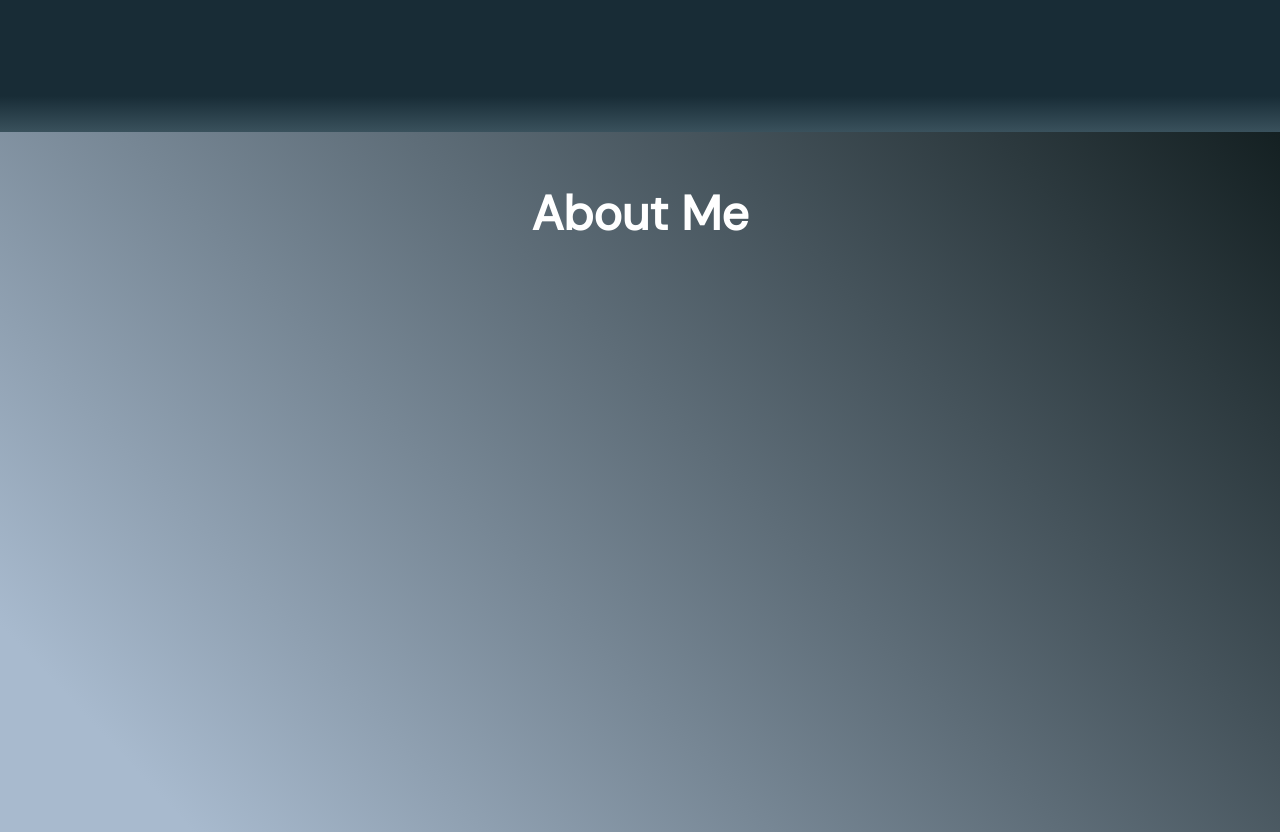
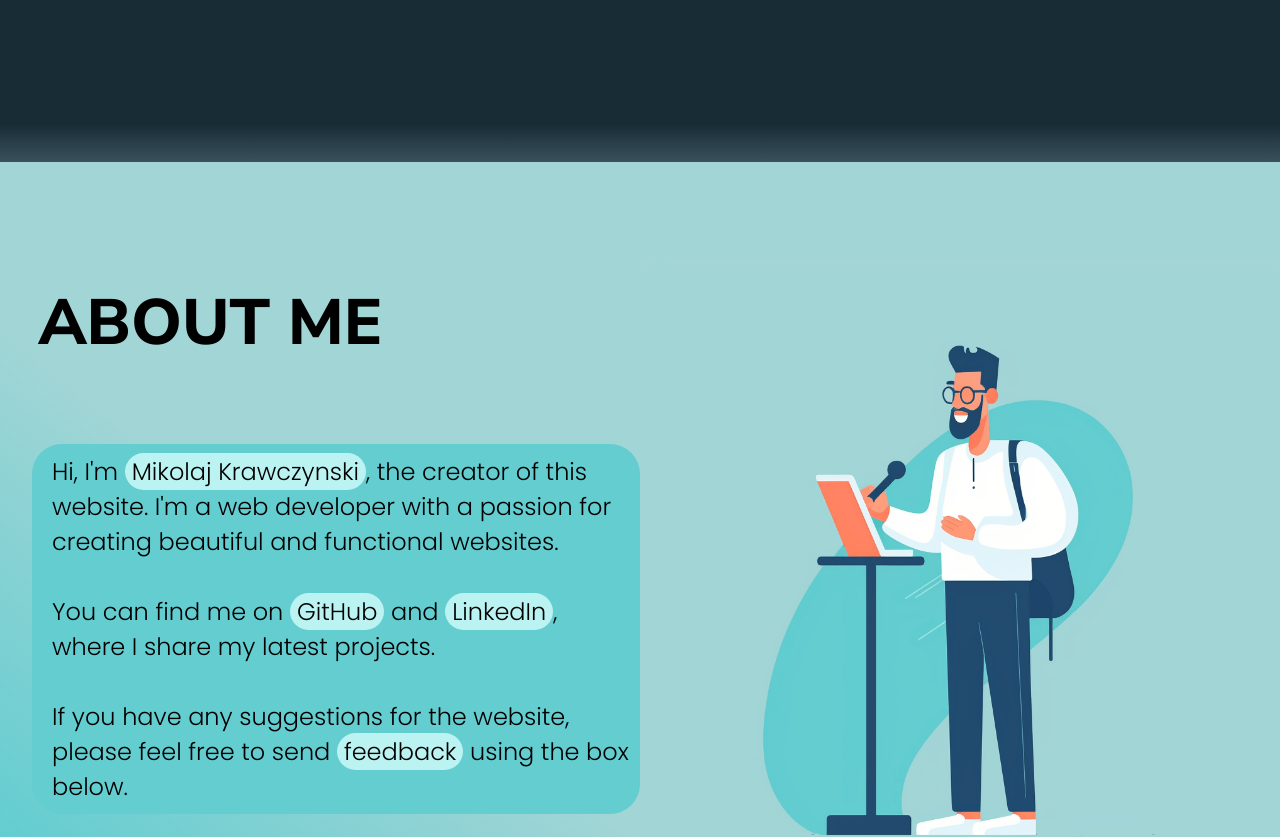
Before and after one commit to m1ckeyyy/improvement-center, a React (Vite) app in the folder client/: page / in a window 1280 px wide. Shown: the part 1600-2437 px from the top of the page. Built offline with nearby package versions, Linux system fonts and the light colour scheme.

Commit message:
about section styling

```diff
--- a/client/src/App.jsx
+++ b/client/src/App.jsx
@@ -1,7 +1,7 @@
 import React, { lazy, Suspense, useTransition } from "react";
 import LoadingScreen from "./pages/effects/LoadingScreen";
 
-const About = lazy(() => import("./pages/About"));
+// const About = lazy(() => import("./pages/About/About"));
 const Login = lazy(() => import("./pages/Login/Login"));
 const Register = lazy(() => import("./pages/Register/Register"));
 const Home = lazy(() => import("./pages/Home/Home"));
@@ -20,10 +20,10 @@ function App() {
         <Suspense fallback={<LoadingScreen />}>
           <Routes>
             <Route path="/" element={<Home />} />
-            <Route path="/about" element={<About />} />
+            {/* <Route path="/about" element={<About />} /> */}
             <Route path="/login" element={<Login />} />
             <Route path="/register" element={<Register />} />
-            <Route path="/tools" element={<Tools />} />
+            {/* <Route path="/#tools" element={<Tools />} /> */}
           </Routes>
         </Suspense>
       </SuspenseRouter>
--- a/client/src/components/AboutSection/AboutSection.jsx
+++ b/client/src/components/AboutSection/AboutSection.jsx
@@ -23,12 +23,40 @@ const AboutSection = () => {
   return (
     <div className={styles.container} id="about" ref={aboutRef}>
       <section className={styles.aboutSection}>
+        <div className={styles.leftContent}>
           <div
             className={`${styles.aboutHeader} ${
               showContent ? styles.runAboutHeaderEffect : ""
             }`}
           >
-					About Me
+            ABOUT ME
+          </div>
+
+          <div className={styles.aboutText}>
+            <p>
+              Hi, I'm <span>Mikolaj Krawczynski</span>, the creator of this
+              website. I'm a web developer with a passion for creating beautiful
+              and functional websites.
+            </p>
+            <br />
+            <p>
+              You can find me on <span>GitHub</span> and <span>LinkedIn</span>,
+              where I share my latest projects.
+            </p>
+            <br />
+
+            <p>
+              If you have any suggestions for the website, please feel free to
+              send <span>feedback</span> using the box below.
+            </p>
+          </div>
+        </div>
+        <div className={styles.rightContent}>
+          <img
+            src="images/presenter2.png"
+            alt="presenter"
+            className={styles.presenterImg}
+          />
         </div>
       </section>
     </div>
--- a/client/src/components/AboutSection/AboutSection.module.scss
+++ b/client/src/components/AboutSection/AboutSection.module.scss
@@ -1,26 +1,34 @@
 @import url("https://fonts.googleapis.com/css2?family=DM+Sans&display=swap");
+@import url("https://fonts.googleapis.com/css2?family=Nunito+Sans:wght@900&display=swap");
+@import url("https://fonts.googleapis.com/css2?family=Poppins:wght@300&display=swap");
+
 .container {
-	overflow-x: hidden;
+  overflow: hidden;
   min-height: 700px;
-	height: 80vh;
+  height: 100vh;
+  //   background-color: #a2d5d6;
   background: linear-gradient(
-		47deg,
-		rgb(168, 186, 206) 10%,
-		rgb(20, 32, 34) 100%
+    39deg,
+    rgba(99, 205, 208, 1) 7%,
+    rgba(162, 213, 214, 1) 35%
   );
 }
 .aboutSection {
   display: flex;
-	justify-content: center;
+  padding-top: 40px;
+
+  //   justify-content: center;
 }
 .aboutHeader {
-	padding: 50px;
-	font-size: 3em;
+  padding: 12% 6%;
+  font-size: 4em;
   font-weight: bold;
-	font-family: "DM Sans", sans-serif;
-	color: white;
+  font-family: "Nunito Sans", sans-serif;
+  color: black;
   transform: translateY(-50%);
   opacity: 0;
+
+  //   letter-spacing: 7px;
   // z-index: -1;
   // letter-spacing: 100px;
   // transition: letter-spacing 1s ease-in;
@@ -32,3 +40,31 @@
   // letter-spacing: 10px;
   // transition: letter-spacing 1s ease-in;
 }
+.leftContent {
+  flex: 1 0 50%;
+}
+.rightContent {
+  flex: 1 0 50%;
+  margin-top: 60px;
+}
+.presenterImg {
+  width: 100%;
+  height: 100%;
+  object-fit: cover;
+}
+.aboutText {
+  color: black;
+  font-family: "Poppins", sans-serif;
+  font-size: 1.5em;
+  margin-left: 5%;
+
+  background-color: #63cdd0;
+  border-radius: 30px;
+  padding: 10px 5px 10px 20px;
+  span {
+    // border: 2px solid red;
+    background-color: #bbf2f2;
+    border-radius: 20px;
+    padding: 2px 7px;
+  }
+}
--- a/client/src/components/LandingSection/landingPage.module.scss
+++ b/client/src/components/LandingSection/landingPage.module.scss
@@ -29,6 +29,7 @@ $DM: "DM Sans", sans-serif;
 .mainHeading {
   position: relative;
   font-family: $nunito;
+  // font-weight: 800;
   text-transform: uppercase;
   font-size: 4em;
   // text-align: right;
--- a/client/src/components/ToolsSection/ToolsSection.jsx
+++ b/client/src/components/ToolsSection/ToolsSection.jsx
@@ -22,7 +22,6 @@ const ToolsSection = () => {
 								alt="pomodoro"
 								className={styles.pomodoroImg}
 							/>
-
 							<a href="#">
 								Go To Pomodoro <BsArrowUpRightSquare size="22" />
 							</a>
--- a/client/src/components/ToolsSection/ToolsSection.module.scss
+++ b/client/src/components/ToolsSection/ToolsSection.module.scss
@@ -10,7 +10,7 @@
 .container {
   overflow: hidden;
   // height: 100vh;
-	min-height: 900px;
+  min-height: 930px;
   background: linear-gradient(
     180deg,
     rgba(83, 109, 121, 1) -1%,
@@ -158,7 +158,8 @@
   }
 
   .toolsHeader {
-		padding: 10% 0 10% 0;
+    padding: 10% 27px 10% 10px;
+    // padding: 10% 0 10% 0;
     h1 {
       font-size: 2.7em;
     }
@@ -185,3 +186,35 @@
     }
   }
 }
+@media (max-width: 516px) {
+  .tool {
+    margin: 0 0%;
+  }
+  .toolsContainer {
+    margin: 0 10%;
+  }
+}
+@media (max-width: 316px) {
+  .toolsContainer {
+    margin: 0 5%;
+  }
+  .toolsHeader {
+    h1 {
+      font-size: 2em;
+    }
+  }
+}
+@media (max-width: 416px) {
+  .toolsHeader {
+    flex-direction: column;
+
+    h1 {
+      margin-right: 0;
+      white-space: nowrap;
+    }
+    svg {
+      height: 35px;
+      width: 35px;
+    }
+  }
+}
--- a/client/src/pages/About.jsx
+++ /dev/null
@@ -1,17 +0,0 @@
-export default function About() {
-  return <h1>About</h1>;
-  //
-}
-
-/*
-	- apply useTransition in App.jsx to disable loading screen on route change ✅
-	- loading screen ✅
-	- change color, height, positioning on homepage dropdown menu
-	- show password
-	- caps lock reminder
-	- homepage styling
-	- change current homepage to </Navbar>
-	- Configure Authentication States
-		> user not auth { 🗣 | Login | Register }
-		> user auth { 🗣 (or profile icon) | <Username> | Logout }
-*/
--- a/client/src/pages/Navbar/Navbar.jsx
+++ b/client/src/pages/Navbar/Navbar.jsx
@@ -150,11 +150,13 @@ export default function Navbar() {
           </div>
         </header>
         <div className={styles.iconContainer}>
+          <a href="#tools">
             <BsMouse
               color="white"
               className={styles.scrollIcon}
               // onClick={handleScrollClick}
             />
+          </a>
         </div>
       </div>
     </>
```
Also changed, not shown: client/src/components/Footer/Footer.jsx (added, +11 -0 lines), client/public/images/presenter.png (added), client/public/images/presenter2.png (added), client/src/components/Footer/Footer.module.scss (added). Lines whose indentation alone changed are shown as unchanged.
